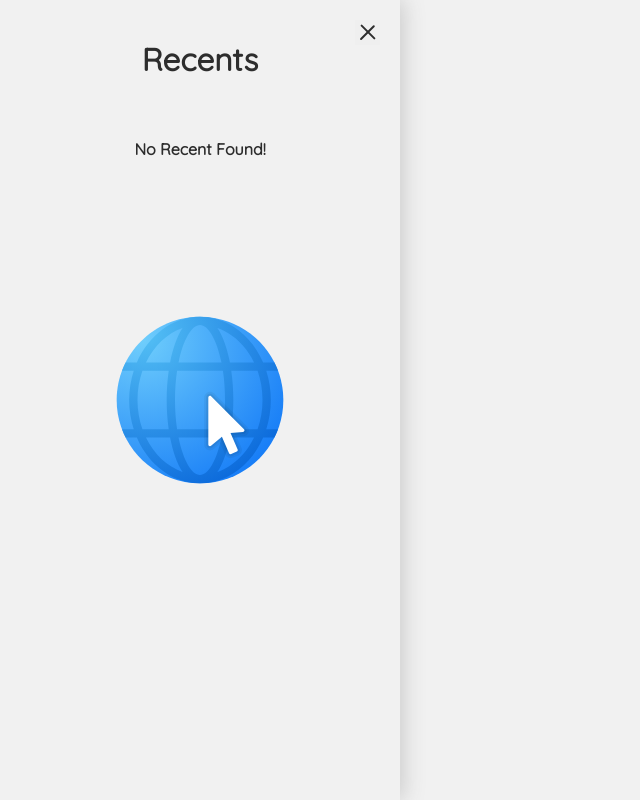
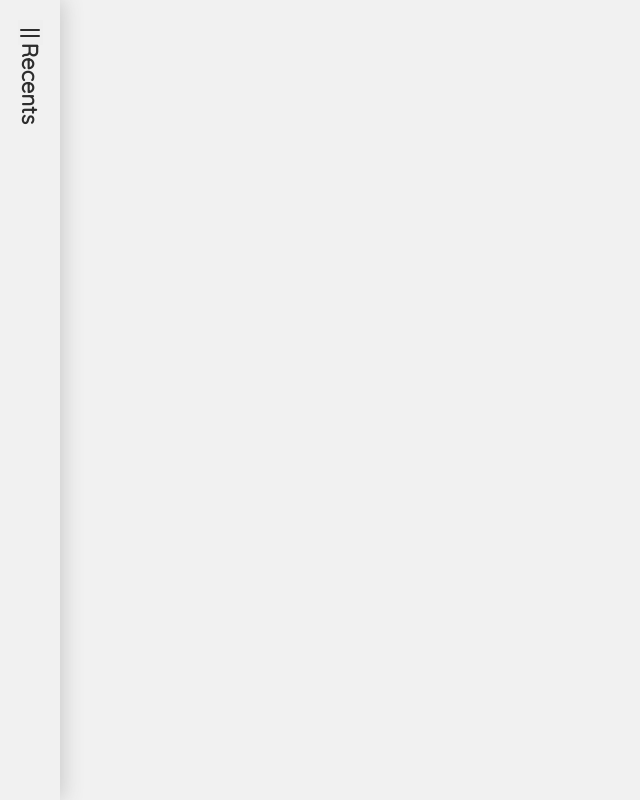
Before and after one commit to mahdi-farnia/link-window, a React (Create React App) app: page / in a window 1280 px wide. Shown: the whole page, without its empty margins (0-640 px from the left). Built offline with nearby package versions, Linux system fonts and the light colour scheme.

Commit message:
add minimized recents

```diff
--- a/src/components/RecentPanel.js
+++ b/src/components/RecentPanel.js
@@ -1,14 +1,19 @@
-import React from 'react';
+import React, { useRef } from 'react';
 import '../style/recent-panel.css';
 import { useSelector } from 'react-redux';
 import RecentItem from './RecentItem';
 
 export default function RecentPanel({}) {
-  const recents = useSelector((store) => store.recents);
+  const recents = useSelector((store) => store.recents),
+    recentPanel = useRef(null);
 
   return (
-    <section id="recent-panel">
-      <button id="close-recent-panel" title="Close Recents">
+    <section ref={recentPanel} id="recent-panel" className="close">
+      <button
+        id="close-recent-panel"
+        title="Close Recents"
+        onClick={() => recentPanel.current.classList.toggle('close')}
+      >
         <label>
           <span className="row-1"></span>
           <span className="row-2"></span>
--- a/src/style/recent-panel.css
+++ b/src/style/recent-panel.css
@@ -11,14 +11,49 @@
   right: 0;
   z-index: var(--highest-z-index);
   box-shadow: 4px 0 20px 0 #ccc;
+  overflow: hidden;
+  will-change: width;
+  transition: width 0.4s ease-in-out;
+}
+/* Close Animation */
+#recent-panel.close {
+  width: 60px;
 }
 
-/* TODO: */
+#recent-panel.close #close-recent-panel label .row-1 {
+  transform: rotate(0) translateY(-2px);
+}
+
+#recent-panel.close #close-recent-panel label .row-2 {
+  transform: rotate(0) translateY(2px);
+}
+
+#recent-panel.close .recent-panel__header {
+  transform: rotate(90deg) translateX(5px) scale(0.7);
+}
+
+#recent-panel.close #recents > .empty {
+  opacity: 0;
+}
+
+#recent-panel.close .recents-wrapper {
+  padding: 20px 10px;
+}
+
+#recent-panel.close #recents .favicon {
+  left: 6px;
+}
+
+#recent-panel.close #recents .url-name {
+  padding-left: 40px;
+}
+/**/
+
 #close-recent-panel {
   width: 25px;
   height: 25px;
   position: absolute;
-  right: 20px;
+  right: 17.5px;
   top: 20px;
   cursor: pointer;
 }
@@ -39,14 +74,15 @@
   display: block;
   background-color: var(--default-theme-text-color);
   border-radius: 2px;
+  transition: transform 0.3s ease;
 }
 
 #close-recent-panel .row-1 {
-  transform: rotate(45deg);
+  transform: rotate(45deg) translateY(0);
 }
 
 #close-recent-panel .row-2 {
-  transform: rotate(-45deg);
+  transform: rotate(-45deg) translateY(0);
   transform-origin: 40% 50%;
 }
 
@@ -56,12 +92,14 @@
   text-align: center;
   margin: 20px 0;
   font-size: 1.4em;
+  transition: transform 0.3s ease-in-out;
 }
 
 .recents-wrapper {
   width: 100%;
   flex: 1;
   padding: 20px;
+  transition: padding 0.3s ease;
 }
 
 #recents {
@@ -75,6 +113,10 @@
   display: block;
   text-align: center;
   font-weight: 600;
+  pointer-events: none;
+  white-space: nowrap;
+  opacity: 1;
+  transition: opacity 0.3s ease;
 }
 
 #recents > .empty::after {
@@ -92,6 +134,7 @@
 #recents li {
   width: 100%;
   height: 45px;
+  min-width: max-content;
   line-height: 45px;
   font-weight: 400;
   font-size: 18px;
@@ -115,6 +158,7 @@
   border-radius: 50%;
   pointer-events: none;
   text-transform: capitalize;
+  transform: left 0.3s ease;
 }
 
 #recents .favicon.loading {
@@ -164,10 +208,12 @@
   background: url('../assets/rename.svg') no-repeat center;
   background-size: 20px;
   margin-right: 15px;
+  cursor: pointer;
 }
 
 #recents .delete {
   background: url('../assets/trash.svg') no-repeat;
   background-position: center 8px;
   background-size: 25px;
+  cursor: pointer;
 }
```
